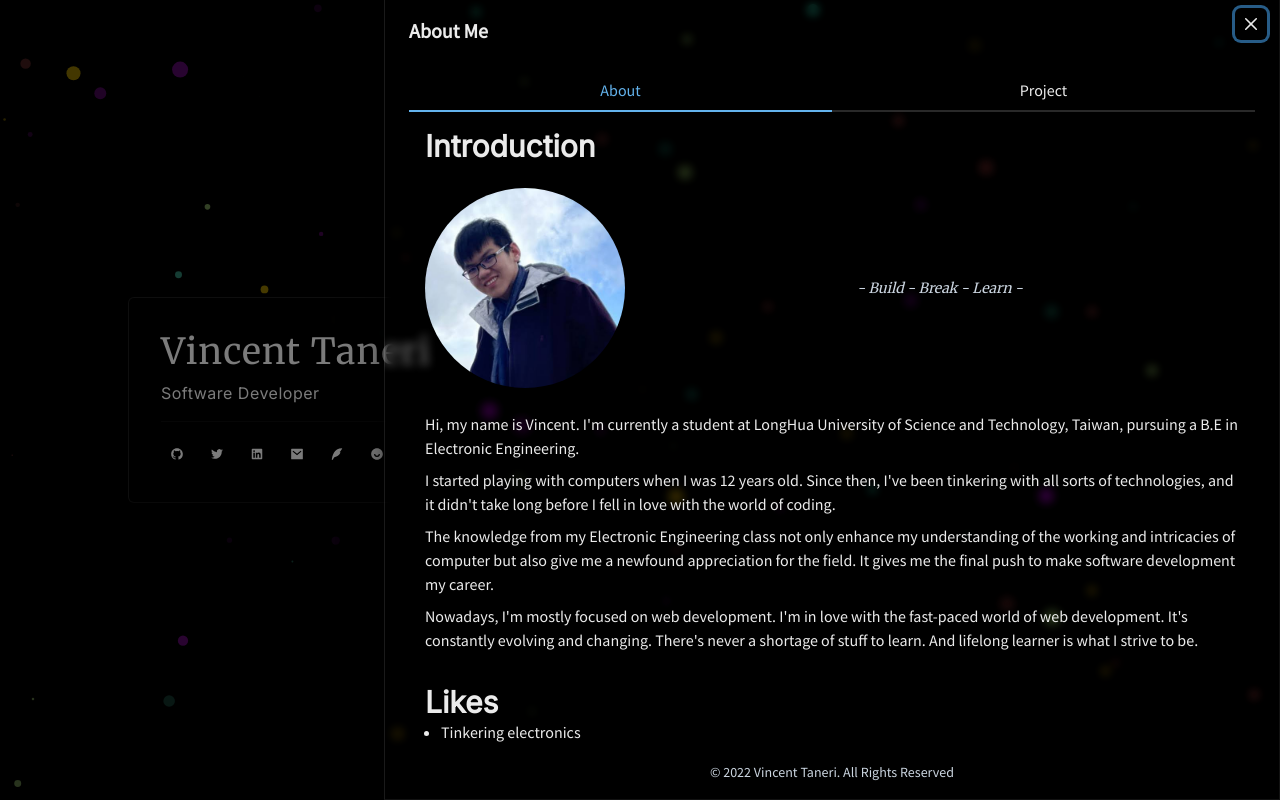
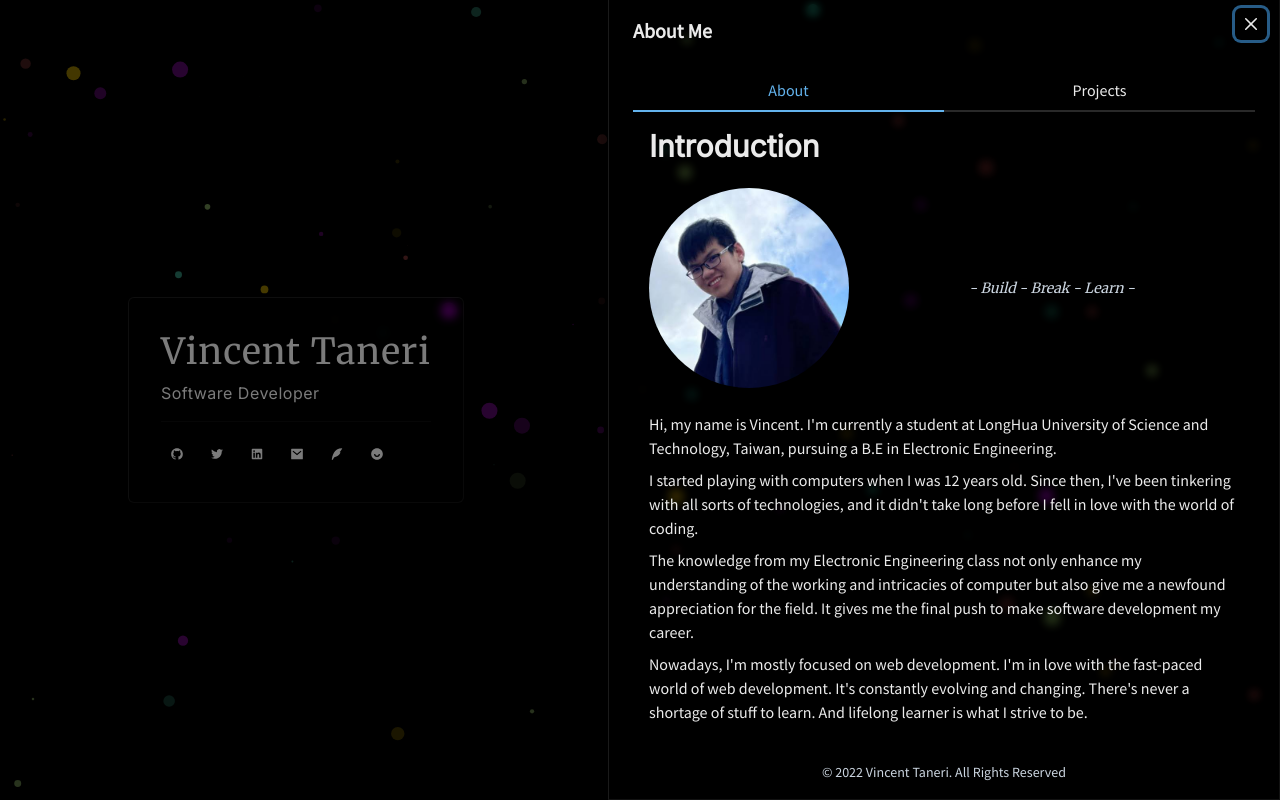
Before and after one commit to tanerijun/vitaneri-v1, a Next.js app: page / in a window 1280 px wide. Both pictures are taken after a click on the button 377 px from the left and 454 px from the top of the page. Built offline with nearby package versions, Linux system fonts and the light colour scheme.

Commit message:
Improve spacing for the AboutMeTabs

```diff
--- a/src/components/AboutMeTabs/index.tsx
+++ b/src/components/AboutMeTabs/index.tsx
@@ -44,6 +44,7 @@ const AboutTab = () => {
             borderRadius="full"
             width={200}
             height={200}
+            priority
           />
           <Text
             as="i"
@@ -83,7 +84,7 @@ const AboutTab = () => {
         </Text>
       </VStack>
       <Box>
-        <Heading as="h3" size="lg">
+        <Heading as="h3" size="lg" my={4}>
           Likes
         </Heading>
         <UnorderedList>
@@ -96,7 +97,7 @@ const AboutTab = () => {
         </UnorderedList>
       </Box>
       <Box width="full">
-        <Heading as="h3" size="lg">
+        <Heading as="h3" size="lg" my={4}>
           Languages
         </Heading>
         <TableContainer>
@@ -123,7 +124,7 @@ const AboutTab = () => {
         </TableContainer>
       </Box>
       <Box width="full">
-        <Heading as="h3" size="lg">
+        <Heading as="h3" size="lg" my={4}>
           Skills
         </Heading>
         <TableContainer>
@@ -206,7 +207,7 @@ const AboutTab = () => {
         </TableContainer>
       </Box>
       <Box>
-        <Heading as="h3" size="lg">
+        <Heading as="h3" size="lg" my={4}>
           Aspiration
         </Heading>
         <Text>
@@ -227,7 +228,7 @@ const AboutMeTabs = () => {
     <Tabs isFitted variant="line">
       <TabList>
         <Tab>About</Tab>
-        <Tab>Project</Tab>
+        <Tab>Projects</Tab>
       </TabList>
 
       <TabPanels>
--- a/src/components/LinkIcons/index.tsx
+++ b/src/components/LinkIcons/index.tsx
@@ -103,7 +103,7 @@ const AboutMeIcon = () => {
         placement="right"
         onClose={onClose}
         finalFocusRef={btnRef}
-        size={["full", "full", "xl"]}
+        size={["full", "full", "lg"]}
       >
         <DrawerOverlay />
         <DrawerContent
```
